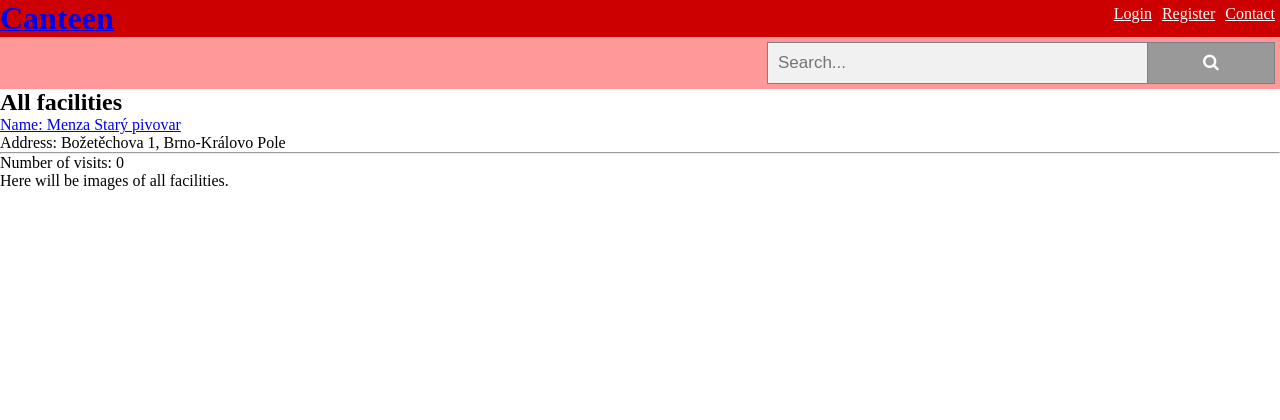
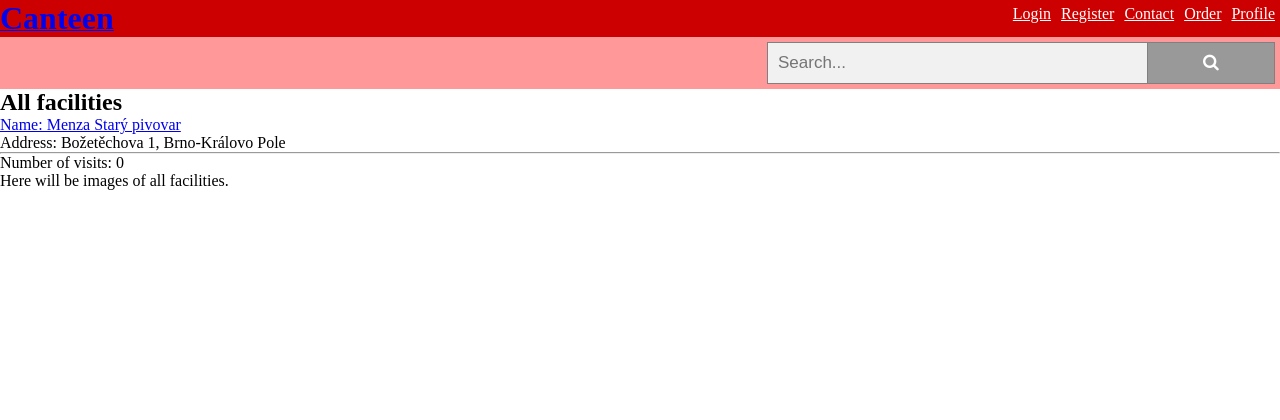
Before and after one commit to natal1H/IIS-project, a Django app: page / in a window 1280 px wide. Shown: the top 420 px of the page. Run offline with Django 3.2, Linux system fonts and the light colour scheme; data comes from the database, SQL or seed files in the repository.

Commit message:
Just uploading some progrress

```diff
--- a/app/test1/canteen/models.py
+++ b/app/test1/canteen/models.py
@@ -31,7 +31,7 @@ class testItem(models.Model):
 class testOrder(models.Model):
     id_order =models.AutoField(primary_key=True)
     name = models.CharField(max_length=150, blank=False)
-    testItem = models.ForeignKey(testItem, on_delete=models.CASCADE)
+    #testItem = models.ForeignKey(testItem, on_delete=models.CASCADE)
 
 class Menu (models.Model):
     id_menu = models.AutoField(primary_key=True)
--- a/app/test1/canteen/templates/base.html
+++ b/app/test1/canteen/templates/base.html
@@ -30,6 +30,8 @@
                 {%endif%}
 
                 <li><a href="/contact">Contact</a></li>
+                <li><a href="/order">Order</a></li>
+                <li><a href="/profile">Profile</a></li>
             </ul>
         </div>
     {% block content %}
--- a/app/test1/canteen/urls.py
+++ b/app/test1/canteen/urls.py
@@ -8,6 +8,7 @@ urlpatterns = [
     path('', views.index, name='index'),
     path('search', views.search_view, name='search'),
     path('contact',views.contact_view, name='contact'),
+    path('order',views.order_view, name='order'),
 
 ]
 
--- a/app/test1/canteen/views.py
+++ b/app/test1/canteen/views.py
@@ -177,3 +177,26 @@ def add_to_cart(request, id):
 	#TODO order, checkout etc. and all
 	return HttpResponseRedirect(request.META.get('HTTP_REFERER'))#stays on the same page
 	#return render(request, 'cart.html', context)
+
+
+def order_view(request):#basically a cart
+
+	#if request.user.is_authenticated:
+		#print ("Yes, he is")
+
+	cart_id=request.session.get("cart_id", None)
+	qs=testOrder.objects.filter(id_order=cart_id)
+
+	if qs.count()==1:
+		cart_obj=qs.first()
+		print ("it is already created")
+	else:
+		cart_obj=testOrder.objects.create()
+		request.session['cart_id']=cart_obj.id_order
+
+
+	context={
+
+	}
+
+	return render(request, 'order.html', context)
```
Also changed, not shown: app/test1/canteen/templates/order.html (added, +7 -0 lines), app/test1/canteen/migrations/0007_remove_testorder_testitem.py (added).
